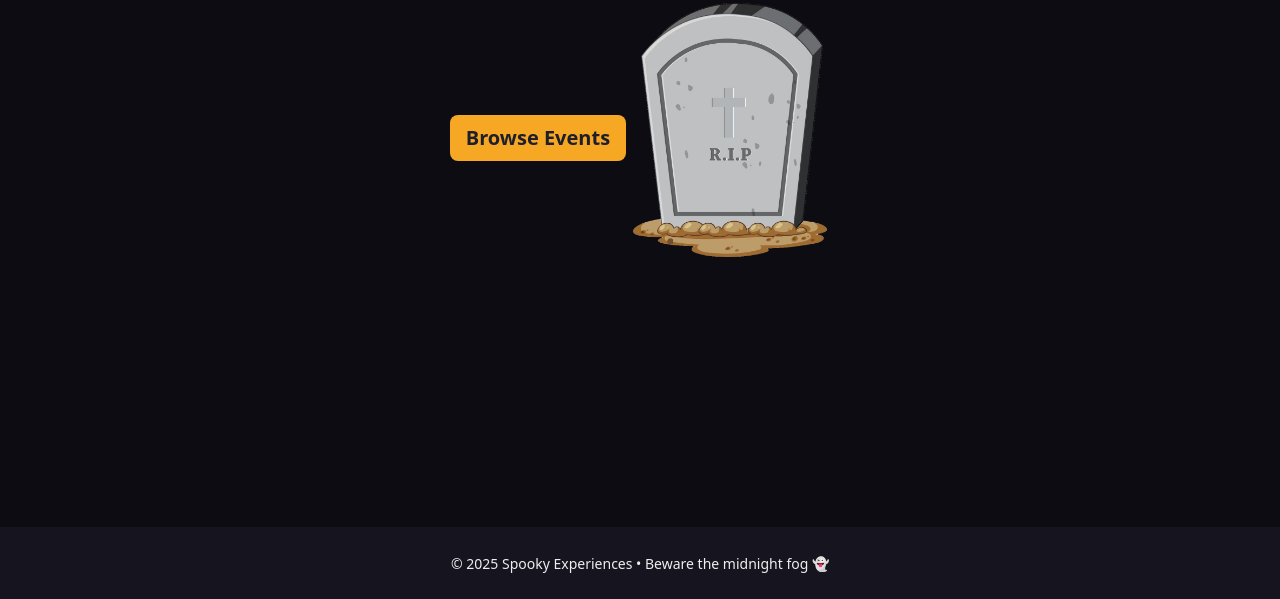
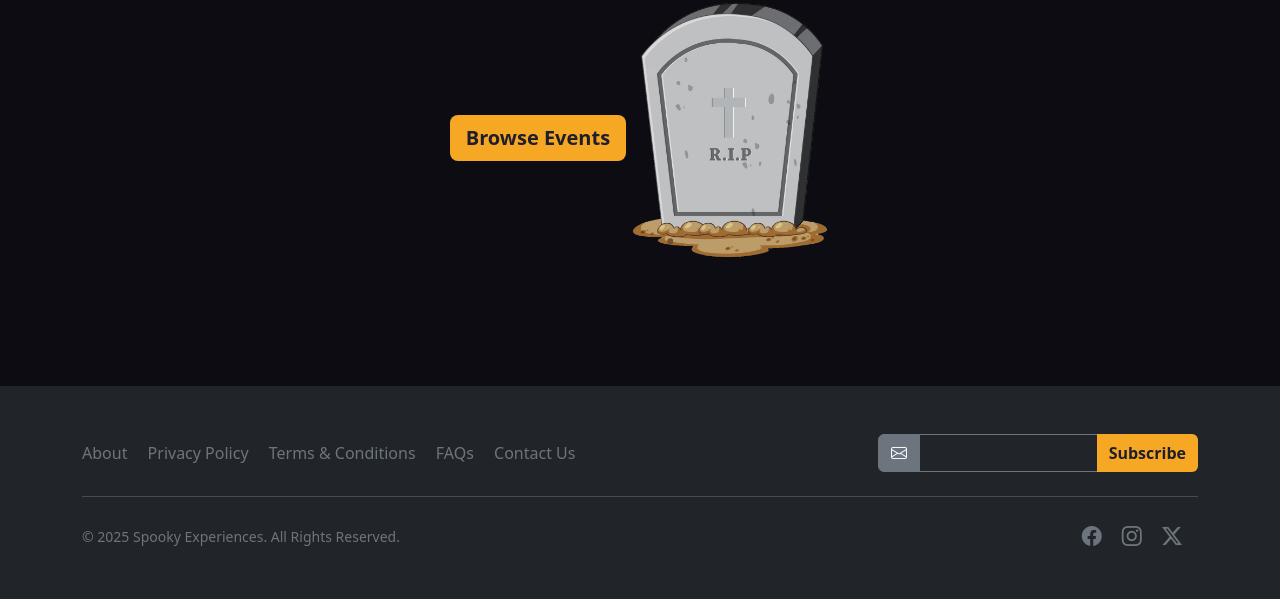
Before and after one commit to petedanielsmith/HalloweenHackathon2025, a Django app: page / in a window 1280 px wide. Shown: the part 201-800 px from the top of the page. Run offline with Django 5.2, Linux system fonts and the light colour scheme.

Commit message:
Add place holders for privacy, terms, faq and do footer

```diff
--- a/events/urls.py
+++ b/events/urls.py
@@ -10,4 +10,8 @@ urlpatterns = [
     path('events/<int:pk>/purchase/', views.purchase, name='purchase'),
     path('checkout/', views.checkout, name='checkout'),
     path('checkout/success/', views.checkout_success, name='checkout_success'),
+    path('faq/', views.faq, name='faq'),
+    path('privacy/', views.privacy, name='privacy'),
+    path('terms/', views.terms, name='terms'),
+    path('contact/', views.contact, name='contact'),
 ]
--- a/events/views.py
+++ b/events/views.py
@@ -12,6 +12,18 @@ def home(request):
 
 def about(request):
     return render(request, 'events/about.html')
+
+def faq(request):
+    return render(request, 'events/faq.html')
+
+def privacy(request):
+    return render(request, 'events/privacy.html')
+
+def terms(request):
+    return render(request, 'events/terms.html')
+
+def contact(request):
+    return render(request, 'events/contact.html')
 
 class EventListView(ListView):
     model = Event
--- a/templates/base.html
+++ b/templates/base.html
@@ -65,6 +65,29 @@
     color: #fff !important;
     transition: background-color 0.2s ease;
   }
+
+  .hover-orange:hover {
+    color: #f6a824 !important;
+  }
+
+  .modal-content {
+    background: #1a1925 !important;
+    color: #eee;
+  }
+
+  /* Use Bootstrap’s white close icon variant */
+  .btn-close-white {
+    filter: invert(1) brightness(1.2);
+    opacity: 0.7;
+  }
+  .btn-close-white:hover {
+    opacity: 1;
+  }
+
+  /* Subtle orange border hover glow */
+  .modal-content:hover {
+    box-shadow: 0 0 20px rgba(246, 168, 36, 0.15);
+  }
 </style>
   </head>
   <body>
@@ -98,11 +121,85 @@
     <main class="container my-4">{% block content %}{% endblock %}</main>
 
     <!-- FOOTER -->
-    <footer class="footer py-4">
-      <div class="container text-center">
-        <small>© 2025 Spooky Experiences • Beware the midnight fog 👻</small>
+    <footer class="footer bg-dark text-light py-5 mt-auto border-secondary">
+      <div class="container">
+        <div class="row align-items-center g-4">
+          <!-- Links -->
+          <div class="col-lg-6 text-center text-lg-start">
+            <ul class="list-inline mb-0">
+              <li class="list-inline-item me-3">
+                <a href="/about/" class="text-secondary text-decoration-none hover-orange">About</a>
+              </li>
+              <li class="list-inline-item me-3">
+                <a href="/privacy/" class="text-secondary text-decoration-none hover-orange">Privacy Policy</a>
+              </li>
+              <li class="list-inline-item me-3">
+                <a href="/terms/" class="text-secondary text-decoration-none hover-orange">Terms & Conditions</a>
+              </li>
+              <li class="list-inline-item me-3">
+                <a href="/faq/" class="text-secondary text-decoration-none hover-orange">FAQs</a>
+              </li>
+              <li class="list-inline-item">
+                <a href="/contact/" class="text-secondary text-decoration-none hover-orange">Contact Us</a>
+              </li>
+            </ul>
+          </div>
+
+          <!-- Newsletter -->
+          <div class="col-lg-6">
+            <div class="d-flex justify-content-center justify-content-lg-end">
+              <div class="input-group" style="max-width: 320px;">
+                <span class="input-group-text bg-secondary border-secondary text-light">
+                  <i class="bi bi-envelope"></i>
+                </span>
+                <input type="email" class="form-control bg-dark text-light border-secondary"
+                      placeholder="Your email" required>
+                <button class="btn btn-orange" data-bs-toggle="modal" data-bs-target="#newsletterModal">Subscribe</button>
+              </div>
+            </div>
+          </div>
+
+        </div>
+
+        <hr class="border-secondary opacity-50 my-4">
+
+        <div class="row align-items-center">
+        <div class="col-lg-6 text-center text-lg-start">
+          <div class="small text-secondary">
+            © 2025 Spooky Experiences. All Rights Reserved.
+          </div>
+        </div>
+
+        <!-- Social -->
+
+          <div class="col-lg-6 text-center text-lg-end mt-3 mt-lg-0">
+            <a href="#" class="text-secondary fs-5 me-3 hover-orange"><i class="bi bi-facebook"></i></a>
+            <a href="#" class="text-secondary fs-5 me-3 hover-orange"><i class="bi bi-instagram"></i></a>
+            <a href="#" class="text-secondary fs-5 me-3 hover-orange"><i class="bi bi-twitter-x"></i></a>
+          </div>
+          </div>
       </div>
     </footer>
+
+    <!-- Modal for newsletter Subscribe -->
+    <div class="modal fade" id="newsletterModal" tabindex="-1" aria-labelledby="newsletterLabel" aria-hidden="true">
+      <div class="modal-dialog modal-dialog-centered">
+        <div class="modal-content bg-dark text-light border border-secondary rounded-4 shadow-lg">
+          <div class="modal-header border-0">
+            <h1 class="modal-title fs-5" id="newsletterLabel">Email Subscribe!</h1>
+            <button type="button" class="btn-close btn-close-white" data-bs-dismiss="modal" aria-label="Close"></button>
+          </div>
+          <div class="modal-body">
+            <p class="text-secondary mb-0">
+              Your email would be subscribed to our newsletter… if we had coded that functionality! 🎃
+            </p>
+          </div>
+          <div class="modal-footer border-0">
+            <button type="button" class="btn btn-orange px-4" data-bs-dismiss="modal">Close</button>
+          </div>
+        </div>
+      </div>
+    </div>
 
     <!-- Bootstrap JS -->
     <script src="https://cdn.jsdelivr.net/npm/bootstrap@5.3.3/dist/js/bootstrap.bundle.min.js"></script>
```
Also changed, not shown: events/templates/events/contact.html (added, +15 -0 lines), events/templates/events/faq.html (added, +35 -0 lines), events/templates/events/privacy.html (added, +16 -0 lines), events/templates/events/terms.html (added, +15 -0 lines).
